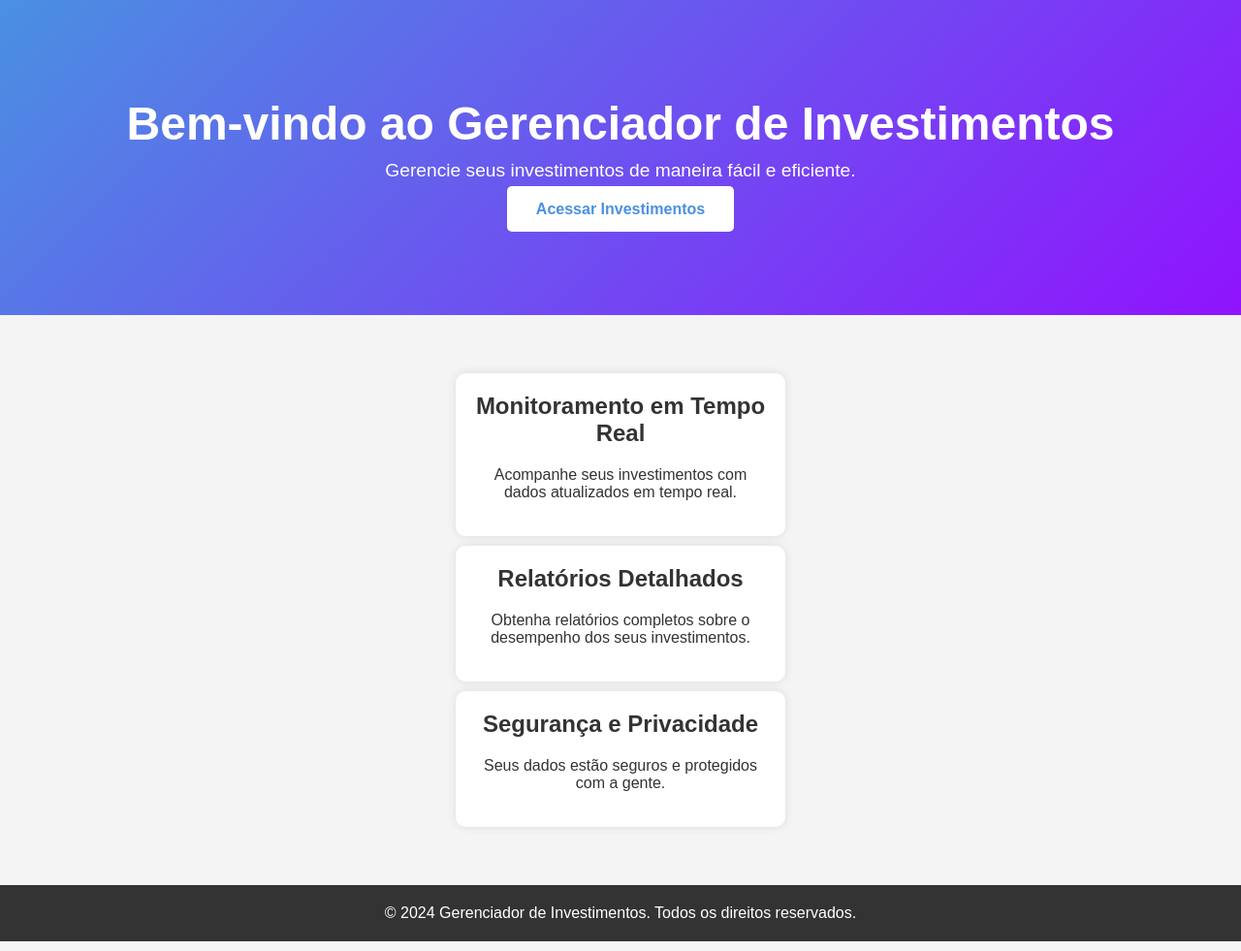
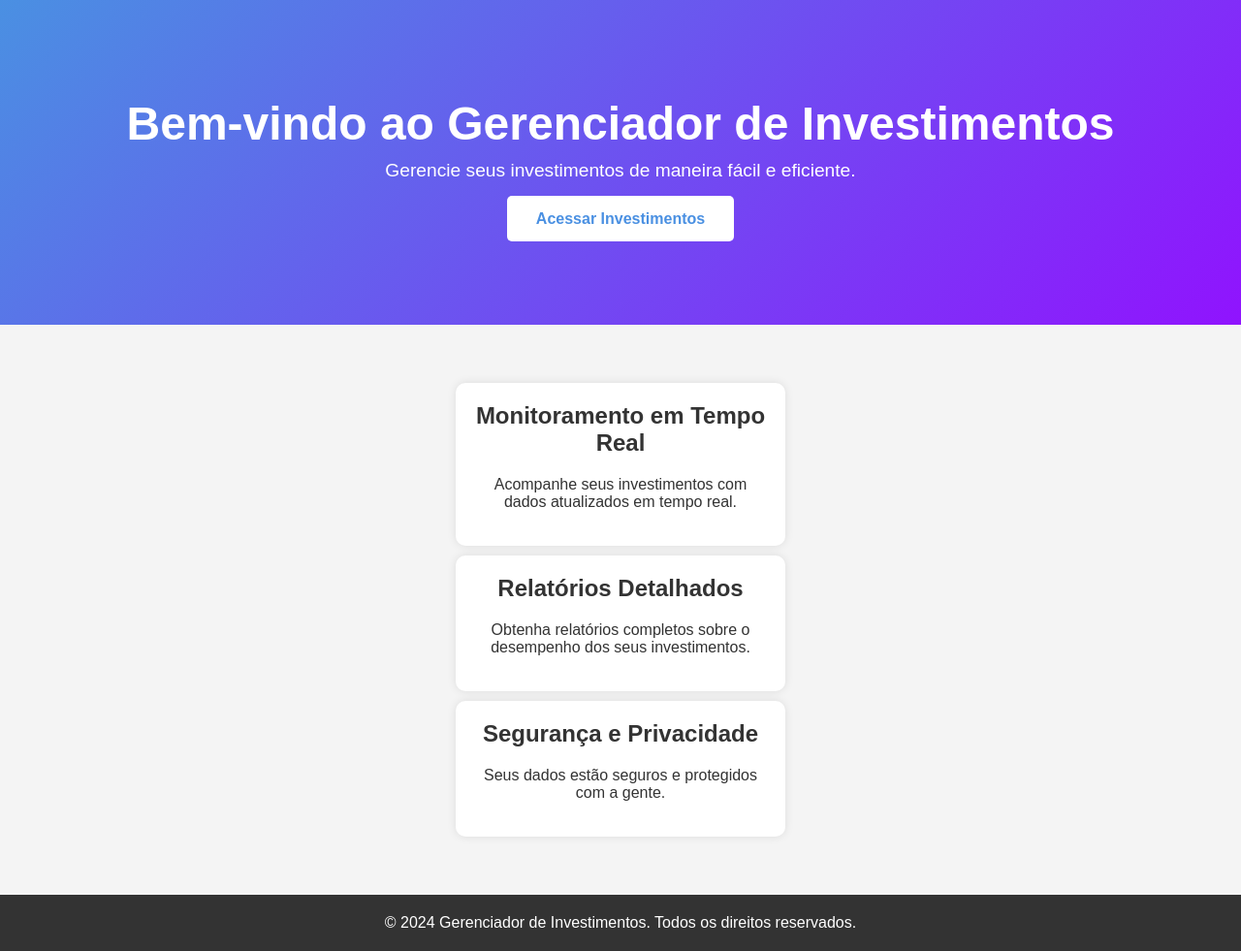
Before and after one commit to pcmoraesmenezes/Django-Project-Inv, a Django app: template investimentos/myapp/templates/myapp/index.html in a window 1280 px wide. Shown: the whole page at 97% size. Run offline with Django 3.2, Linux system fonts and the light colour scheme; the template is opened without the code that fills it, so the values that code supplies are empty.

Commit message:
:art: fix: Ajustando para que o rodapé fique abaixo

```diff
--- a/investimentos/myapp/static/myapp/css/index.css
+++ b/investimentos/myapp/static/myapp/css/index.css
@@ -3,6 +3,9 @@ body {
     font-family: 'Arial', sans-serif;
     background-color: #f4f4f4;
     color: #333;
+    display: flex;
+    flex-direction: column;
+    min-height: 100vh;
 }
 
 header {
@@ -19,7 +22,7 @@ header h1 {
 }
 
 header p {
-    margin: 10px 0 20px;
+    margin: 10px 0 30px; /* Aumentar a margem inferior para mais espaçamento */
     font-size: 1.2rem;
 }
 
@@ -32,6 +35,7 @@ header .btn {
     text-decoration: none;
     border-radius: 5px;
     transition: background 0.3s, color 0.3s;
+    margin-bottom: 20px; /* Adicionar margem inferior para mais espaçamento */
 }
 
 header .btn:hover {
@@ -41,6 +45,7 @@ header .btn:hover {
 
 main {
     padding: 50px 0;
+    flex: 1; /* Permitir que o main cresça para preencher o espaço disponível */
 }
 
 .features {
@@ -69,6 +74,7 @@ footer {
     color: white;
     text-align: center;
     padding: 20px 0;
+    margin-top: auto; /* Garantir que o rodapé fique na parte inferior da página */
 }
 
 footer p {
```
